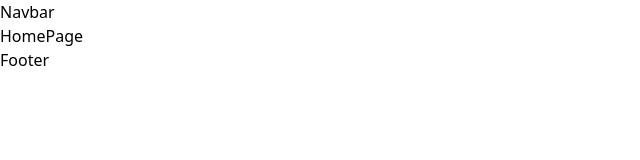
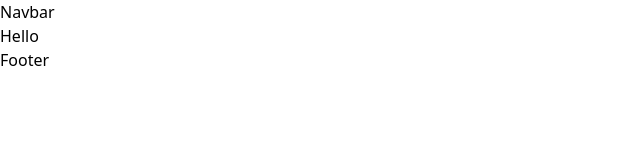
Before and after one commit to shohan-pherones/internet-delight, a Next.js app: page / in a window 1280 px wide. Shown: the top 160 px of the page, without its empty margins (0-640 px from the left). Built offline with nearby package versions, Linux system fonts and the light colour scheme.

Commit message:
homepage updated

```diff
--- a/pages/index.js
+++ b/pages/index.js
@@ -1,5 +1,5 @@
 const HomePage = () => {
-  return <div>HomePage</div>;
+  return <div>Hello</div>;
 };
 
 export default HomePage;
```
